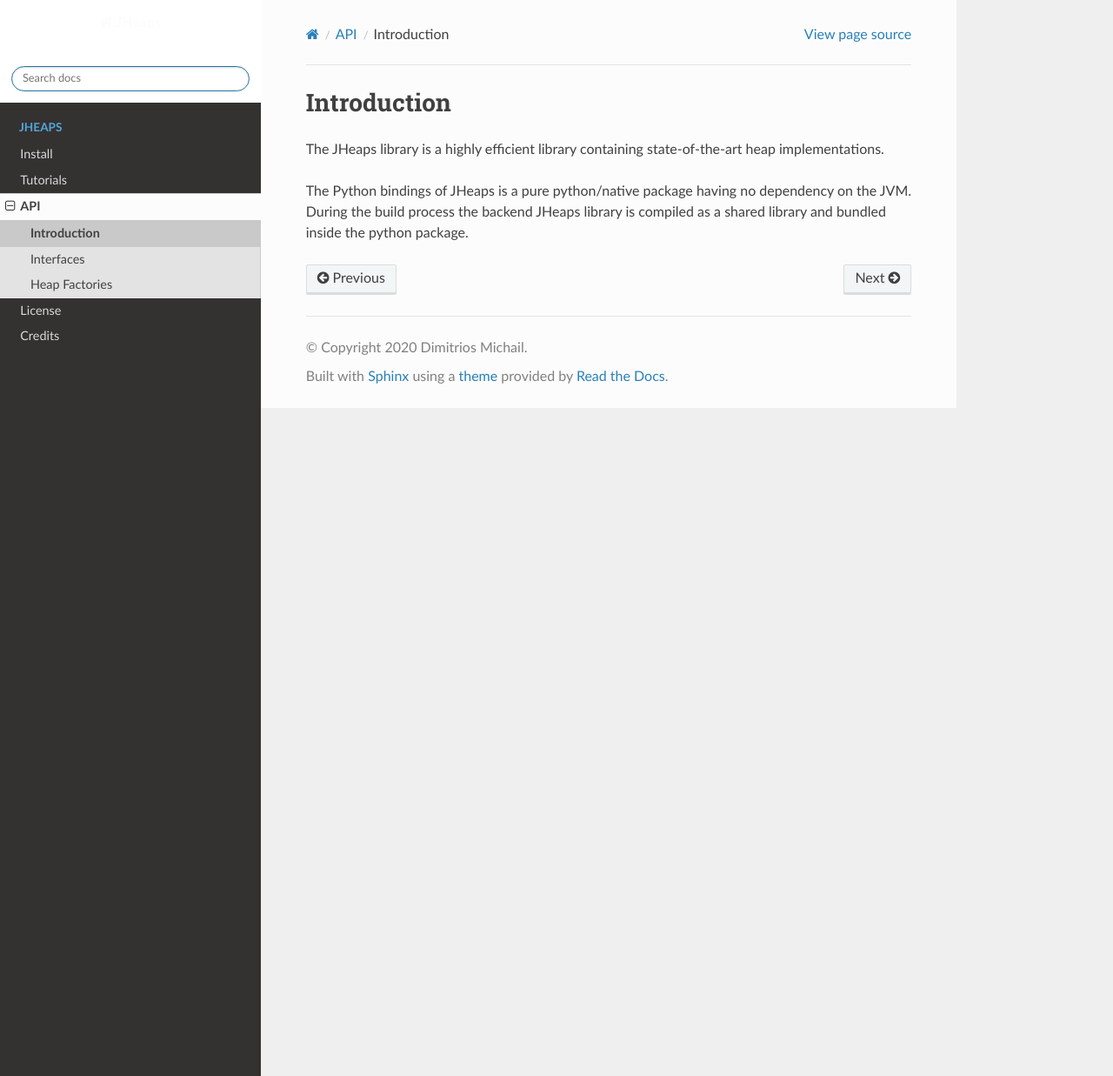
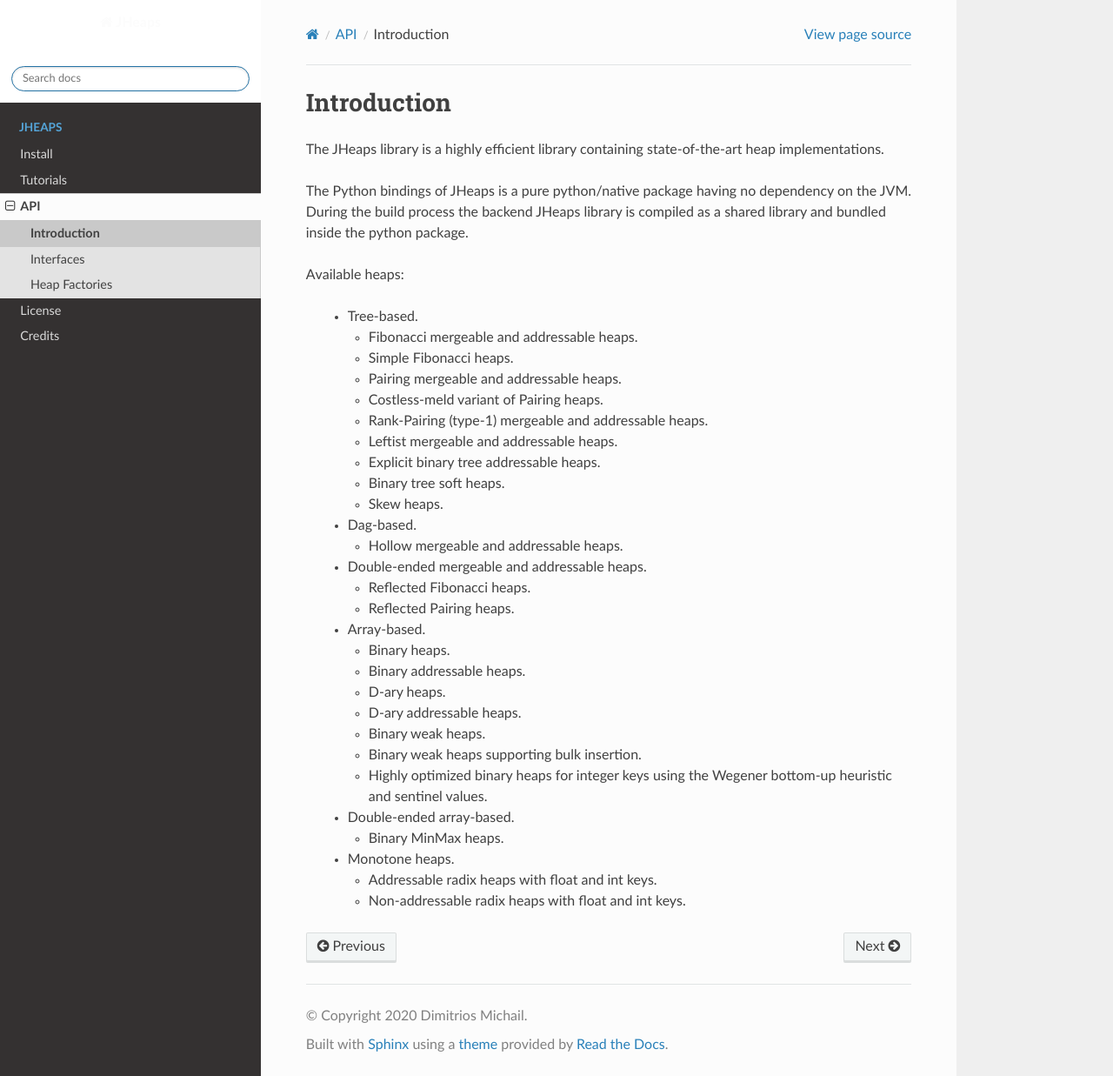
Before and after one commit to d-michail/python-jheaps, a Sphinx documentation site: the page built from docs/api/introduction.rst, in a window 1280 px wide and 1237 px high. Shown: the whole window at 87% size. Built offline with Sphinx 7.4.7 and the Read the Docs theme 2.0.0, drawn with Linux system fonts in a browser that asks for light colours; pages that are not in the unit, such as notebooks, are missing from menus.

Commit message:
Minor docs improvement

```diff
--- a/docs/api/heap_factories.rst
+++ b/docs/api/heap_factories.rst
@@ -15,6 +15,11 @@
 better performance is provided for `float` and `int` keys or values. All other types are
 represented using `object` and thus entail additional overhead. When keys are objects, comparisons
 are performed using `__lt__` and `__eq__`.
+
+Additionally several addressable heaps are also mergeable heaps following the
+:py:class:`.Mergeable` interface and thus efficiently support melding with another heap. Note, however,
+that after a meld one of the two heaps becomes unusable. Additionally, performing cascading melds
+although efficient due to the use of union-find with path compression, invalidates the claimed bounds.
 
 AddressableHeaps
 ^^^^^^^^^^^^^^^^
--- a/docs/api/introduction.rst
+++ b/docs/api/introduction.rst
@@ -11,3 +11,61 @@
 The |Bindings| is a pure python/native package having no dependency on the JVM. During the build
 process the backend |Project| library is compiled as a shared library and bundled inside the python
 package.
+
+Available heaps:
+
+  * Tree-based.
+
+    * Fibonacci mergeable and addressable heaps.
+
+    * Simple Fibonacci heaps.
+
+    * Pairing mergeable and addressable heaps.
+
+    * Costless-meld variant of Pairing heaps.
+
+    * Rank-Pairing (type-1) mergeable and addressable heaps.
+
+    * Leftist mergeable and addressable heaps.
+
+    * Explicit binary tree addressable heaps.
+
+    * Binary tree soft heaps.
+
+    * Skew heaps.
+
+  * Dag-based.
+
+    * Hollow mergeable and addressable heaps.
+
+  * Double-ended mergeable and addressable heaps.
+
+    * Reflected Fibonacci heaps.
+
+    * Reflected Pairing heaps.
+
+  * Array-based.
+
+    * Binary heaps.
+
+    * Binary addressable heaps.
+
+    * D-ary heaps.
+
+    * D-ary addressable heaps.
+
+    * Binary weak heaps.
+
+    * Binary weak heaps supporting bulk insertion.
+
+    * Highly optimized binary heaps for integer keys using the Wegener bottom-up heuristic and sentinel values.
+
+  * Double-ended array-based.
+
+    * Binary MinMax heaps.
+
+  * Monotone heaps.
+
+    * Addressable radix heaps with float and int keys.
+
+    * Non-addressable radix heaps with float and int keys.
```
Also changed, not shown: docs/api/interfaces.rst (+14 -0 lines).
